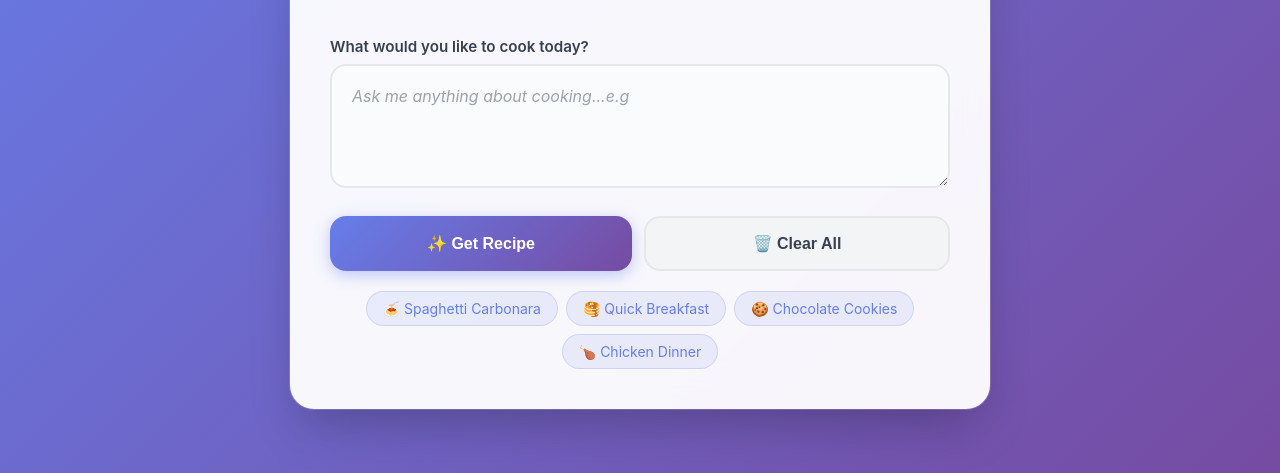
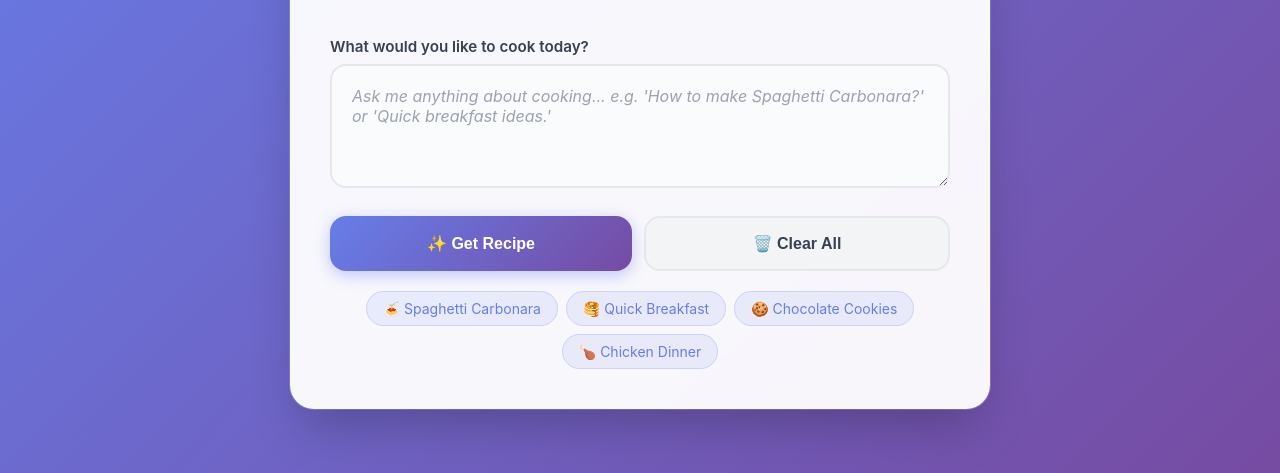
Before and after one commit to MikeMoulder/Dobby-Recipe, a plain HTML site: page index.html in a window 1280 px wide. Shown: the part 327-800 px from the top of the page. Drawn offline with Linux system fonts and the light colour scheme.

Commit message:
Update index.html

```diff
--- a/index.html
+++ b/index.html
@@ -357,7 +357,7 @@
 
   <div class="input-group">
     <label for="userInput" class="input-label">What would you like to cook today?</label>
-    <textarea id="userInput" rows="4" placeholder="Ask me anything about cooking...e.g "How to make Spaghetti carbonara?" or "Quick breakfast ideas."'"></textarea>
+    <textarea id="userInput" rows="4" placeholder="Ask me anything about cooking... e.g. 'How to make Spaghetti Carbonara?' or 'Quick breakfast ideas.'"></textarea>
   </div>
 
   <div class="button-group">
```
